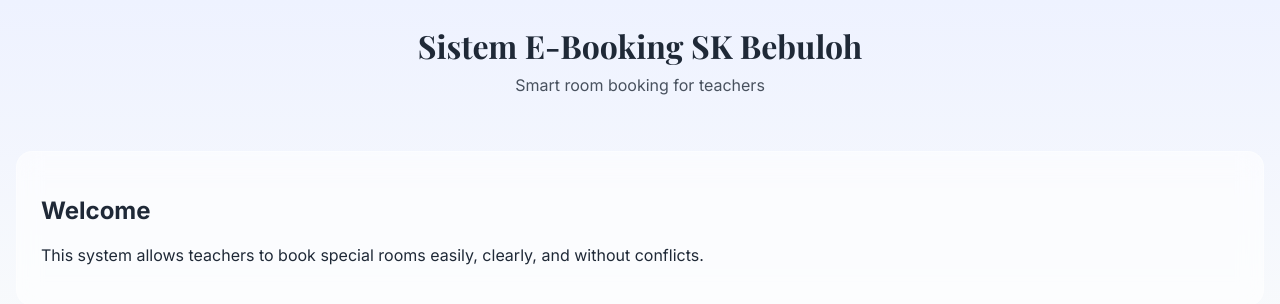
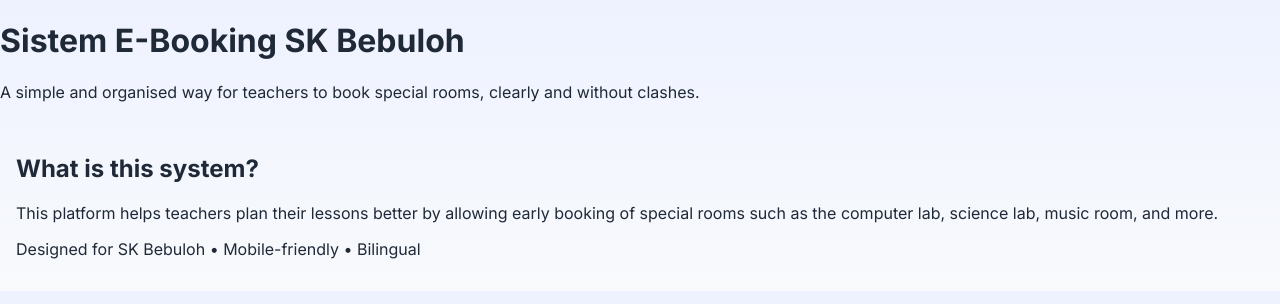
Before and after one commit to ngalang290898-svg/sistem-e-booking-sk-bebuloh, a React (Vite) app: page / in a window 1280 px wide. Shown: the top 304 px of the page. Built offline with nearby package versions, Linux system fonts and the light colour scheme.

Commit message:
Update App.jsx

```diff
--- a/src/App.jsx
+++ b/src/App.jsx
@@ -1,19 +1,30 @@
 function App() {
   return (
     <div className="app">
-      <header className="top-bar">
-        <h1>Sistem E-Booking SK Bebuloh</h1>
-        <p>Smart room booking for teachers</p>
+      {/* HERO SECTION */}
+      <header className="hero">
+        <div className="hero-glass">
+          <h1>Sistem E-Booking SK Bebuloh</h1>
+          <p className="hero-subtitle">
+            A simple and organised way for teachers to book special rooms,
+            clearly and without clashes.
+          </p>
+        </div>
       </header>
 
+      {/* MAIN CONTENT */}
       <main className="content">
-        <div className="card">
-          <h2>Welcome</h2>
+        <section className="intro-card">
+          <h2>What is this system?</h2>
           <p>
-            This system allows teachers to book special rooms easily,
-            clearly, and without conflicts.
+            This platform helps teachers plan their lessons better by allowing
+            early booking of special rooms such as the computer lab, science lab,
+            music room, and more.
           </p>
-        </div>
+          <p className="muted">
+            Designed for SK Bebuloh • Mobile-friendly • Bilingual
+          </p>
+        </section>
       </main>
     </div>
   )
```
